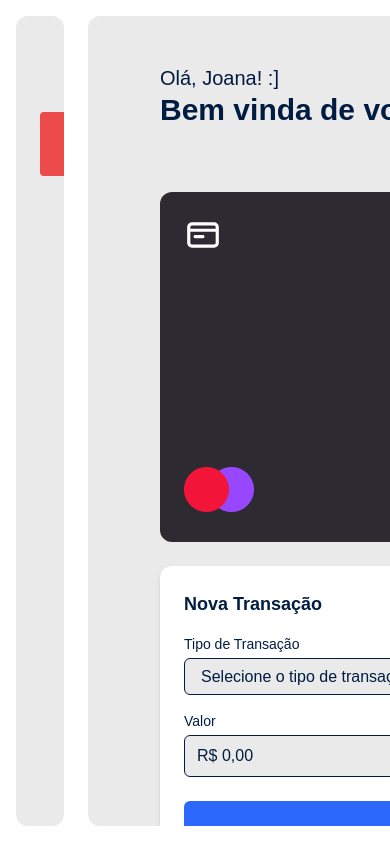
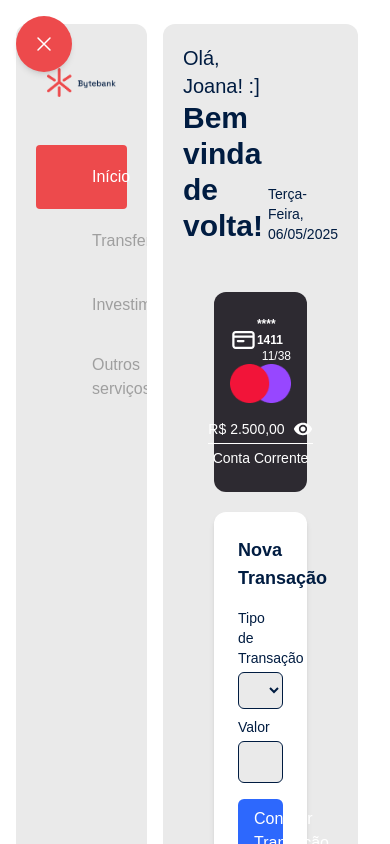
Before and after one commit to dbento-dev/banking-app, a Next.js app: page /dashboard in a window 390 px wide. Shown: the top 844 px of the page. Built offline with nearby package versions, Linux system fonts and the light colour scheme.

Commit message:
Ajuste de responsividade no Tailwind

```diff
--- a/package.json
+++ b/package.json
@@ -13,6 +13,7 @@
     "*.{ts,tsx}": "eslint --fix"
   },
   "dependencies": {
+    "@heroicons/react": "^2.2.0",
     "next": "15.3.1",
     "react": "^19.0.0",
     "react-dom": "^19.0.0"
@@ -21,8 +22,8 @@
     "@eslint/eslintrc": "^3",
     "@svgr/webpack": "^8.1.0",
     "@tailwindcss/postcss": "^4",
-    "@types/node": "^20",
-    "@types/react": "^19",
+    "@types/node": "^20.17.46",
+    "@types/react": "^19.1.3",
     "@types/react-dom": "^19",
     "eslint": "^9",
     "eslint-config-next": "15.3.1",
--- a/src/app/dashboard/components/BalanceCard/BalanceCard.tsx
+++ b/src/app/dashboard/components/BalanceCard/BalanceCard.tsx
@@ -23,25 +23,26 @@ export default function BalanceCard({
   });
 
   return (
-    <div className="mt-8 flex h-[350px] w-[700px] flex-col justify-between rounded-xl bg-[var(--color-tertiary)] p-6 text-[var(--color-on-tertiary)]">
-      <div className="flex flex-row items-center justify-between">
-        <IconCreditCard className="mr-8 size-[38px] stroke-current" />
-        <div className="flex flex-col items-end">
-          <h4 className="text-sm font-bold">**** 1411</h4>
-          <h6 className="text-xs">11/38</h6>
+    <div className="w-[60%] h-[40%] mt-8 flex flex-col justify-between rounded-xl bg-[var(--color-tertiary)] text-[var(--color-on-tertiary)] px-4 sm:px-6 py-6 sm:py-8 ">
+      <div className="flex items-center justify-between">
+        <IconCreditCard className="size-8 size-[38px] stroke-current object-contain" />
+        <div className="flex flex-col items-end text-xs sm:text-sm">
+          <h4 className="font-bold">**** 1411</h4>
+          <h6>11/38</h6>
         </div>
       </div>
 
-      <div className="flex flex-row items-center justify-between">
-        <Image src={Logotipo} alt="Bandeira do cartão" />
-        <div className="flex flex-col items-center">
+      <div className="flex flex-col sm:flex-row items-center justify-between gap-4 sm:gap-0">
+        {/* <Image src={Logotipo} alt="Bandeira do cartão" className="w-16 sm:w-auto" /> */}
+        < Image src={Logotipo} alt="Bandeira do cartão" className="object-contain" />
+        <div className="flex flex-col items-center text-sm sm:text-base">
           <div className="w-full border-b border-white pb-1">
-            <div className="flex flex-row items-center">
-              <p className="mr-2 text-lg">{formattedBalance}</p>
+            <div className="flex items-center">
+              <p className="mr-2 truncate max-w-[160px] sm:max-w-none">{formattedBalance}</p>
               <IconEye className="size-5" />
             </div>
           </div>
-          <h3 className="mt-1 text-sm">{accountType}</h3>
+          <h3 className="mt-1">{accountType}</h3>
         </div>
       </div>
     </div>
--- a/src/app/dashboard/components/ExtractContent/ExtractContent.tsx
+++ b/src/app/dashboard/components/ExtractContent/ExtractContent.tsx
@@ -47,7 +47,7 @@ const sampleTransactions: Transaction[] = [
 
 export default function ExtractContent() {
   return (
-    <div className="px-6 pt-12">
+    <div className="px-4 py-6 md:p-6">
       <div className="mb-4 flex flex-row items-center">
         <IconAvatar className="mr-4 size-[38px] stroke-current text-[var(--color-primary)]" />
         <h2 className="text-xl font-semibold">Joana da Silva Oliveira</h2>
--- a/src/app/dashboard/components/SideBar/SideBar.tsx
+++ b/src/app/dashboard/components/SideBar/SideBar.tsx
@@ -1,6 +1,6 @@
 "use client";
 
-import React from "react";
+import React, { useState } from "react";
 import Image from "next/image";
 import { useRouter, useSearchParams } from "next/navigation";
 
@@ -11,6 +11,7 @@ import IconHome from "@/assets/icons/icon-home.svg";
 import IconTransfer from "@/assets/icons/icon-transfer.svg";
 import IconInvestments from "@/assets/icons/icon-investments.svg";
 import IconServices from "@/assets/icons/icon-services.svg";
+import { Bars3Icon, XMarkIcon } from "@heroicons/react/24/outline";
 
 const menuItems = [
   { id: "inicio", text: "Início", IconComponent: IconHome },
@@ -32,6 +33,7 @@ const menuItems = [
 ];
 
 export default function SideBar() {
+  const [isSidebarOpen, setIsSidebarOpen] = useState(true);
   const router = useRouter();
   const searchParams = useSearchParams();
 
@@ -44,15 +46,35 @@ export default function SideBar() {
     router.push(`?${params.toString()}`, { scroll: false });
   };
 
+  const toggleSidebar = () => {
+    setIsSidebarOpen(!isSidebarOpen);
+  };
+
   return (
-    <aside className="flex h-[96vh] w-md flex-col items-center overflow-y-auto rounded-xl bg-[var(--surface)] p-6 text-[var(--foreground)]">
+    <>
+      <button
+        onClick={toggleSidebar}
+        className="md:hidden p-4 fixed top-4 left-4 z-50 bg-[var(--color-primary)] rounded-full shadow-md"
+      >
+        {isSidebarOpen ? (
+          <XMarkIcon className="h-6 w-6 text-white" />
+        ) : (
+          <Bars3Icon className="h-6 w-6 text-white" />
+        )}
+      </button>
+
+      <aside
+        // className="flex flex-col items-center bg-[var(--surface)] p-6 text-[var(--foreground)] w-full md:w-64 lg:w-80 h-screen overflow-y-auto rounded-xl">
+        // className={`flex flex-col items-center bg-[var(--surface)] p-5 text-[var(--foreground)] md:w-64 lg:w-90 overflow-y-auto rounded-xl transition-all duration-300 ease-in-out ${isSidebarOpen ? "block" : "hidden"
+        className={`flex flex-col items-center bg-[var(--surface)] p-5 text-[var(--foreground)] md:w-64 lg:w-90 overflow-y-auto rounded-xl transition-all duration-300 ease-in-out ${isSidebarOpen ? "block" : "hidden"}`}
+      >
         <Image
           src={Logotipo}
           className="w-[75%] pt-6 pb-12"
           alt="Bytebank Logotipo"
         />
 
-      <nav className="w-full">
+        <nav className="w-full flex flex-col gap-4">
           <ul>
             {menuItems.map((item) => (
               <li key={item.id}>
@@ -61,11 +83,13 @@ export default function SideBar() {
                   text={item.text}
                   isActive={activeSidebarItem === item.id}
                   onClick={() => handleItemClick(item.id)}
+                // className="transition-all duration-300 ease-in-out hover:bg-[var(--color-hover)] hover:text-[var(--color-on-primary)]"
                 />
               </li>
             ))}
           </ul>
         </nav>
       </aside>
+    </>
   );
 }
--- a/src/app/dashboard/components/SideBar/SideBarItem.tsx
+++ b/src/app/dashboard/components/SideBar/SideBarItem.tsx
@@ -5,6 +5,7 @@ interface SideBarItemProps {
   text: string;
   isActive?: boolean;
   onClick: () => void;
+  className?: string
 }
 
 export default function SideBarItem({
--- a/src/app/dashboard/components/TransactionForm/TransactionForm.tsx
+++ b/src/app/dashboard/components/TransactionForm/TransactionForm.tsx
@@ -2,11 +2,11 @@ import React from "react";
 
 export default function TransactionForm() {
   return (
-    <div className="w-[700px] rounded-xl bg-white p-6 shadow-md">
+    <div className="w-[60%] h-[50%] rounded-xl bg-white p-6 shadow-md mx-auto">
       <h3 className="mb-4 text-lg font-semibold text-[var(--color-text)]">
         Nova Transação
       </h3>
-      <div className="mb-4">
+      <div className="mb-2 w-full">
         <label
           htmlFor="transaction-type"
           className="mb-1 block text-sm font-medium text-[var(--color-text-secondary)]"
@@ -23,7 +23,7 @@ export default function TransactionForm() {
           <option>Pagamento</option>
         </select>
       </div>
-      <div className="mb-6">
+      <div className="mb-4 w-full">
         <label
           htmlFor="transaction-value"
           className="mb-1 block text-sm font-medium text-[var(--color-text-secondary)]"
@@ -34,7 +34,7 @@ export default function TransactionForm() {
           type="number"
           id="transaction-value"
           placeholder="R$ 0,00"
-          className="w-full rounded-md border border-[var(--outline)] bg-[var(--surface)] px-3 py-2 text-[var(--color-text)] placeholder-[var(--color-text-secondary)]"
+          className="w-full rounded-md border border-[var(--outline)] bg-[var(--surface)] px-4 py-2 text-[var(--color-text)] placeholder-[var(--color-text-secondary)]"
         />
       </div>
       <button className="w-full rounded-md bg-[var(--color-secondary)] px-4 py-2 text-[var(--color-on-secondary)] hover:bg-[var(--color-secondary-hover)]">
--- a/src/app/dashboard/layout.tsx
+++ b/src/app/dashboard/layout.tsx
@@ -9,7 +9,7 @@ interface DashboardLayoutProps {
 
 export default function DashboardLayout({ children }: DashboardLayoutProps) {
   return (
-    <div className="flex bg-[var(--background)] p-4">
+    <div className="flex bg-[var(--background)] px-4 py-6 ">
       <SideBar />
       <div className="h-full w-full">
         <main className="overflow-y-auto">{children}</main>
--- a/src/app/dashboard/page.tsx
+++ b/src/app/dashboard/page.tsx
@@ -15,15 +15,15 @@ export default function DashboardPage() {
     switch (section) {
       case "inicio":
         return (
-          <div className="ml-6 flex h-[96vh] flex-row">
-            <div className="mr-6 flex-4/6 rounded-xl bg-[var(--surface)] px-18 py-12">
+          <div className=" flex flex-col gap-5 px-4 md:flex-row md:h-[90vh] overflow-y-auto">
+            <div className="flex-grow rounded-xl bg-[var(--surface)] p-5">
               <DashboardHeader name="Joana" />
-              <div className="mt-8 flex flex-col items-center gap-6">
+              <div className="h-[90%] mt-4 flex flex-col items-center gap-5">
                 <BalanceCard accountType="Conta Corrente" balance={2500.0} />
                 <TransactionForm />
               </div>
             </div>
-            <div className="flex-1/6 rounded-xl bg-[var(--surface)]">
+            <div className="w-full rounded-xl bg-[var(--surface)] md:max-w-sm">
               <ExtractContent />
             </div>
           </div>
```
Also changed, not shown: 2 other files (tests, documents, lock files or other folders). Lines whose indentation alone changed are shown as unchanged.
